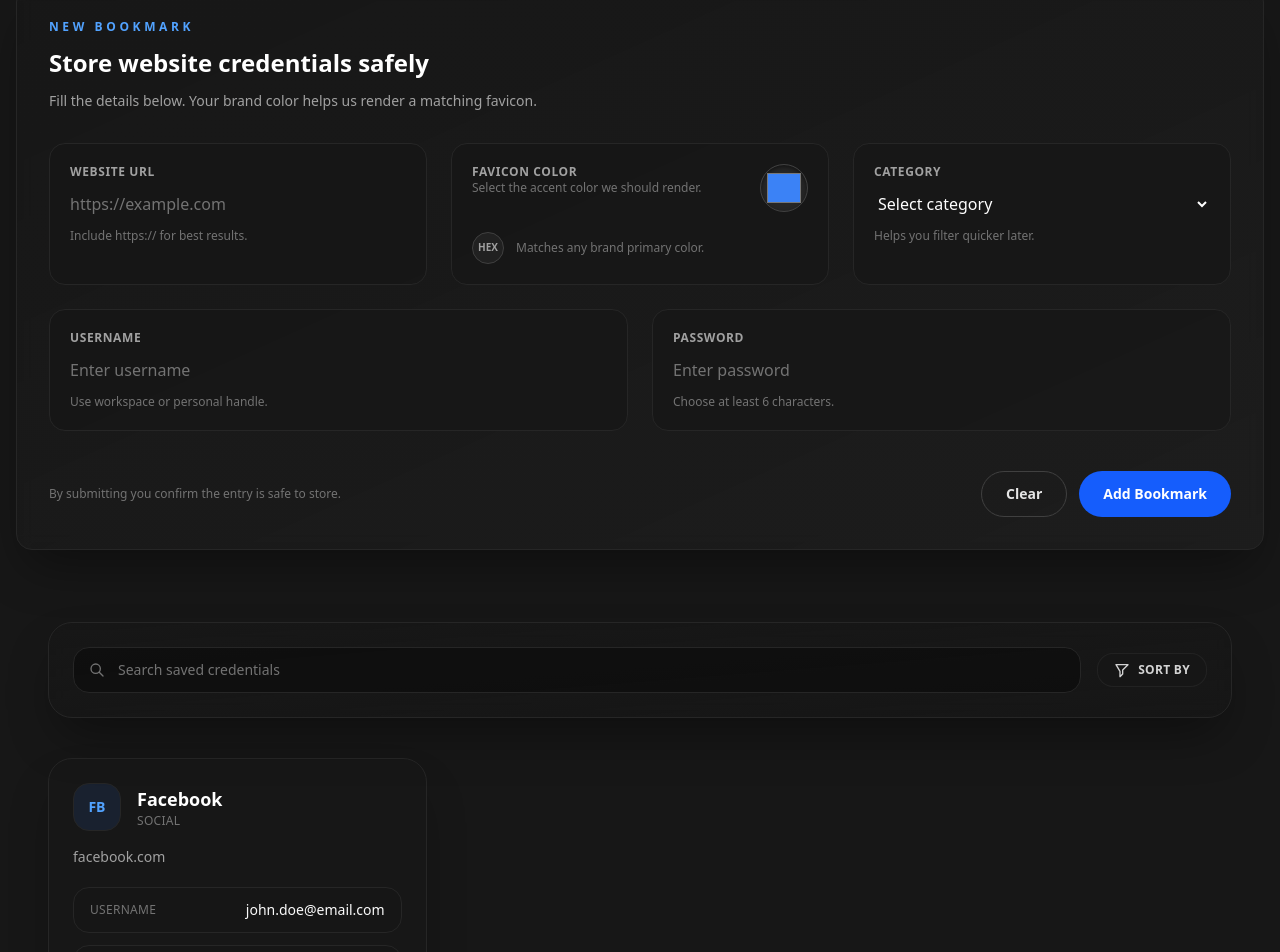
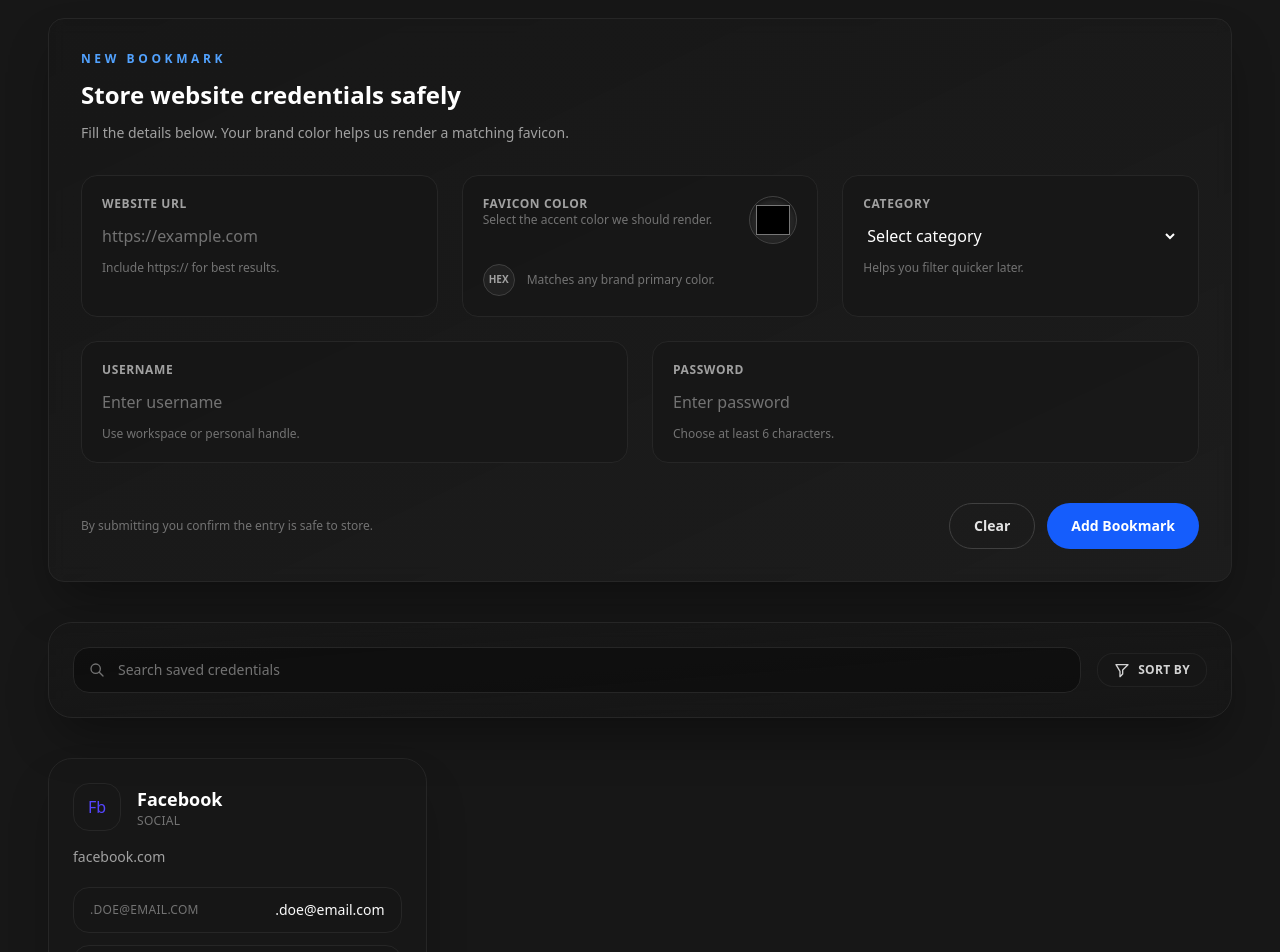
Before and after one commit to HM-Webcoding/Vault-manager, a React (Vite) app: page / in a window 1280 px wide. Shown: the part 271-1223 px from the top of the page. Built offline with nearby package versions, Linux system fonts and the light colour scheme.

Commit message:
added new bookmark funcitionality not valided yet

```diff
--- a/src/App.jsx
+++ b/src/App.jsx
@@ -1,5 +1,4 @@
 import Footer from "./components/Footer";
-import Form from "./components/VaultBoard/Form";
 import Header from "./components/Header";
 import VaultBoard from "./components/VaultBoard/VaultBoard";
 
@@ -7,7 +6,6 @@ export default function app() {
   return(
     <>
       <Header />
-      <Form />
       <VaultBoard />
       <Footer />
     </>
--- a/src/components/VaultBoard/Form.jsx
+++ b/src/components/VaultBoard/Form.jsx
@@ -1,4 +1,29 @@
-export default function Form() {
+import { useState } from "react"
+
+export default function Form({onSave}) {
+
+    const [newBookMark, setnewBookMark] = useState({
+        id: crypto.randomUUID(),
+        siteUrl: "",
+        favouriteColor: "",
+        category: "",
+        userName: "",
+        password: ""
+    })
+
+    const handleChange = (e) => {
+        let value = e.target.value
+        let name = e.target.name
+        setnewBookMark({
+            [name]: value
+        })
+    }
+
+    const handleSubmit = (e) => {
+        e.preventDefault()
+       onSave(newBookMark)
+    }
+
     return(
         <div className="max-w-7xl mx-auto mt-8 px-4">
             <form
@@ -29,6 +54,9 @@ export default function Form() {
                             <input
                                 type="url"
                                 placeholder="https://example.com"
+                                name="siteUrl"
+                                value={newBookMark.siteUrl}
+                                onChange={handleChange}
                                 className="w-full bg-transparent text-base text-white placeholder:text-neutral-500 focus:outline-none"
                             />
                             <span className="text-xs text-neutral-500"> Include https:// for best results. </span>
@@ -51,7 +79,9 @@ export default function Form() {
                                 </div>
                                 <input
                                     type="color"
-                                    value="#3b82f6"
+                                    name="favouriteColor"
+                                    value={newBookMark.favouriteColor}
+                                    onChange={handleChange}
                                     className="h-12 w-12 cursor-pointer rounded-full border border-neutral-700 bg-neutral-800 p-1 shadow-inner shadow-black/50"
                                 />
                             </div>
@@ -76,6 +106,9 @@ export default function Form() {
                                 Category
                             </span>
                             <select
+                                name="category"
+                                value={newBookMark.category}
+                                onChange={handleChange}
                                 className="w-full bg-transparent text-base text-white outline-none"
                             >
                                 <option className="bg-neutral-900 text-white">
@@ -124,6 +157,9 @@ export default function Form() {
                             <input
                                 type="text"
                                 placeholder="Enter username"
+                                name="userName"
+                                value={newBookMark.userName}
+                                onChange={handleChange}
                                 className="w-full bg-transparent text-base text-white placeholder:text-neutral-500 focus:outline-none"
                             />
                             <span className="text-xs text-neutral-500"
@@ -141,6 +177,9 @@ export default function Form() {
                             <input
                                 type="password"
                                 placeholder="Enter password"
+                                name="password"
+                                value={newBookMark.password}
+                                onChange={handleChange}
                                 className="w-full bg-transparent text-base text-white placeholder:text-neutral-500 focus:outline-none"
                             />
                             <span className="text-xs text-neutral-500"
@@ -164,6 +203,7 @@ export default function Form() {
                         </button>
                         <button
                             type="submit"
+                            onClick={handleSubmit}
                             className="w-full rounded-full bg-blue-600 px-6 py-3 text-sm font-semibold text-white transition hover:bg-blue-500 md:w-auto">
                             Add Bookmark
                         </button>
--- a/src/components/VaultBoard/VaultBoard.tsx
+++ b/src/components/VaultBoard/VaultBoard.tsx
@@ -1,16 +1,43 @@
 
+import { useState } from "react";
 import SearchFilter from "./SearchFilter";
 import VaultCard from "./VaultCard";
+import Form from "./Form";
 
 export default function VaultBoard() {
+    const defaultBookmark = {
+        id: crypto.randomUUID(),
+        siteUrl: "https://www.facebook.com",
+        favouriteColor: "#5545ff",
+        category: "social",
+        userName: ".doe@email.com",
+        password: "123456"
+    }
+
+    const [allBookmark, setAllBookmark] = useState([defaultBookmark])
+    const [bookMarks, setBookMarks] = useState([defaultBookmark])
+
+    const handleNewBookmark = (newBookMark) => {
+        setAllBookmark([
+            ...allBookmark,
+            newBookMark
+        ])
+        setBookMarks([
+            ...bookMarks,
+            newBookMark
+        ])
+
+    }
+
     return(
         <main className="p-8">
-        <div className="max-w-7xl mx-auto space-y-10 px-4">
-            <SearchFilter/>
-            <div className="grid grid-cols-1 gap-6 md:grid-cols-2 xl:grid-cols-3">
-                <VaultCard />
+            <Form onSave={handleNewBookmark} />
+            <div className="max-w-7xl mx-auto space-y-10 px-4">
+                <SearchFilter/>
+                <div className="grid grid-cols-1 gap-6 md:grid-cols-2 xl:grid-cols-3">
+                    <VaultCard bookMarks={bookMarks} />
+                </div>
             </div>
-        </div>
         </main>
     )
 }
--- a/src/components/VaultBoard/VaultCard.jsx
+++ b/src/components/VaultBoard/VaultCard.jsx
@@ -1,12 +1,17 @@
-export default function VaultCard() {
+export default function VaultCard({bookMarks}) {
     return(
-         <article
-                        className="rounded-3xl border border-neutral-800 bg-neutral-900/70 p-6 shadow-2xl shadow-black/30 transition hover:-translate-y-1 hover:border-blue-500/60 hover:shadow-blue-500/20"
-                    >
+        <>
+        {
+            bookMarks.map((bookMark)=> (
+                <article
+                    key={bookMark.id}
+                    style={{ "--favColor": bookMark.favouriteColor }}
+                    className="rounded-3xl border border-neutral-800 bg-neutral-900/70 p-6 shadow-2xl shadow-black/30 transition hover:-translate-y-1 hover:border-(--favColor) hover:shadow-blue-500/20">
                         <div className="flex items-start justify-between">
                             <div className="flex items-center gap-4">
                                 <div
-                                    className="flex h-12 w-12 items-center justify-center rounded-2xl border border-neutral-800 bg-blue-500/10 text-sm font-semibold uppercase text-blue-400"
+                                style={{color: bookMark.favouriteColor}}
+                                    className={`flex h-12 w-12 items-center justify-center rounded-2xl border border-neutral-800`}
                                 >
                                     Fb
                                 </div>
@@ -17,13 +22,13 @@ export default function VaultCard() {
                                     <p
                                         className="text-xs uppercase tracking-wide text-neutral-500"
                                     >
-                                        Social
+                                        {bookMark.category}
                                     </p>
                                 </div>
                             </div>
                         </div>
                         <p className="mt-4 text-sm text-neutral-400">
-                            facebook.com
+                            {new URL(bookMark.siteUrl).hostname.replace(/^www\./, "")}
                         </p>
                         <dl className="mt-5 space-y-3 text-sm">
                             <div
@@ -32,10 +37,10 @@ export default function VaultCard() {
                                 <dt
                                     className="text-xs uppercase tracking-wide text-neutral-500"
                                 >
-                                    Username
+                                    {bookMark.userName}
                                 </dt>
                                 <dd className="text-neutral-50">
-                                    john.doe@email.com
+                                   {bookMark.userName}
                                 </dd>
                             </div>
                             <div
@@ -49,15 +54,19 @@ export default function VaultCard() {
                                 <dd
                                     className="flex items-center gap-2 text-neutral-50"
                                 >
-                                    <span>••••••••</span>
+                                    <span>{bookMark.password}</span>
                                     <button
-                                        className="text-xs font-semibold text-blue-400"
+                                        className="text-xs font-semibold text-(--favColor)"
                                     >
                                         Reveal
                                     </button>
                                 </dd>
                             </div>
                         </dl>
-                    </article>
+        </article>
+            ))
+        }
+
+        </>
     )
 }
```
